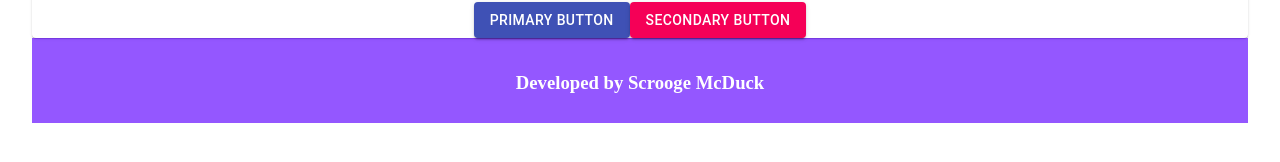
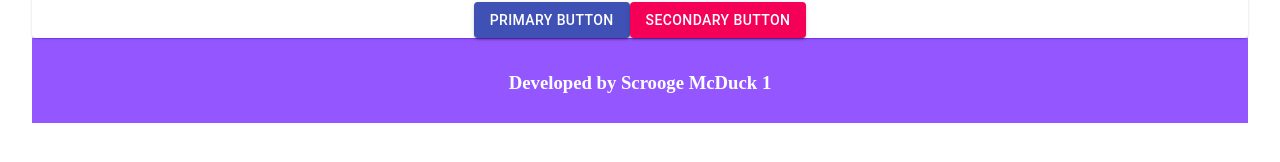
Before and after one commit to BaiGanio/Scrooge-Rental, a React (Create React App) app: page / in a window 1280 px wide. Shown: the part 384-546 px from the top of the page. Built offline with nearby package versions, Linux system fonts and the light colour scheme.

Commit message:
Checking pipe once again

```diff
--- a/src/Components/Footer/Footer.js
+++ b/src/Components/Footer/Footer.js
@@ -4,7 +4,7 @@ import "./Footer.css";
 export default function Footer() {
   return (
     <div className="text-center">
-      <h3>Developed by Scrooge McDuck </h3>
+      <h3>Developed by Scrooge McDuck 1</h3>
     </div>
   );
 }
```
